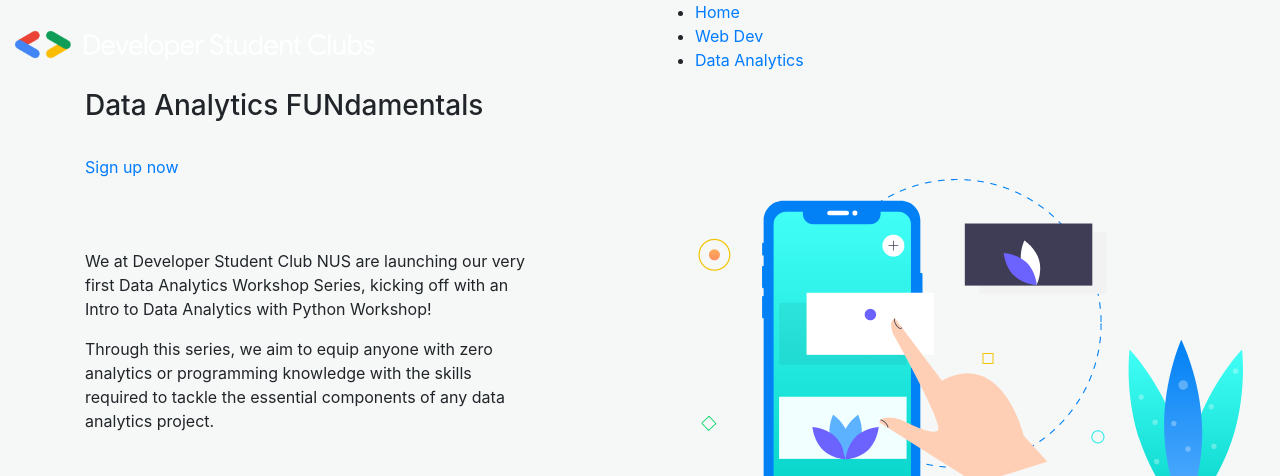
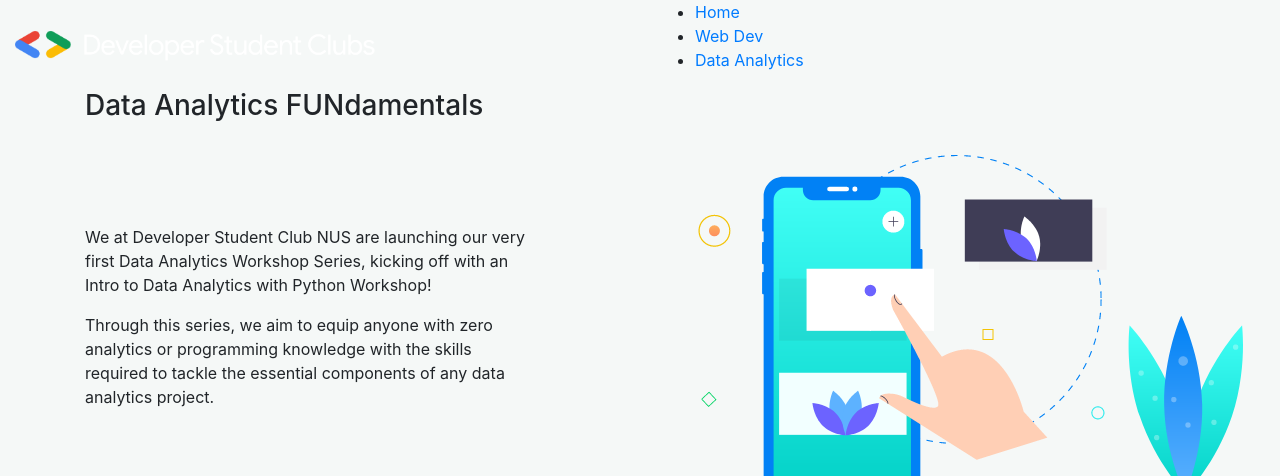
Before and after one commit to DigiPie/dscnustech.github.io, a Jekyll site: the page built from data.html, in a window 1280 px wide and 1400 px high, cut to the strip 0-476 px from the top of the window. Built offline with Jekyll 4.4.1, drawn with Linux system fonts in a browser that asks for light colours; some of the changed text lies outside the part shown.

Commit message:
Disable sign-up for data workshop

```diff
--- a/data.html
+++ b/data.html
@@ -22,9 +22,8 @@
             data-wow-duration="1s"
             data-wow-delay=".1s"
           >
-            <a href="https://forms.gle/CebDreZ2HzjwNeuaA" class="boxed-btn2"
-              >Sign up now</a
-            >
+            <!--<a href="https://forms.gle/CebDreZ2HzjwNeuaA" class="boxed-btn2"
+              role="button" aria-disabled="true">Sign up now</a>-->
           </div>
         </div>
       </div>
@@ -118,8 +117,12 @@
                   </li>
                 </ul>
                 <div class="about_btn" style="margin-bottom: 1em">
+                  <p>
+                    Our workshop has been fully-subscribed and there is no
+                    waiting list. Do follow us on <a class="btn btn-success" href="https://www.instagram.com/dscnus/">Instagram</a> to be the first to find out about our future events.
+                  </p>
                   <a
-                    class="btn btn-primary btn-lg"
+                    class="btn btn-primary btn-lg disabled"
                     href="https://forms.gle/CebDreZ2HzjwNeuaA"
                     >Sign up now</a
                   >
```
Also changed, not shown: index.html (+4 -6 lines).
